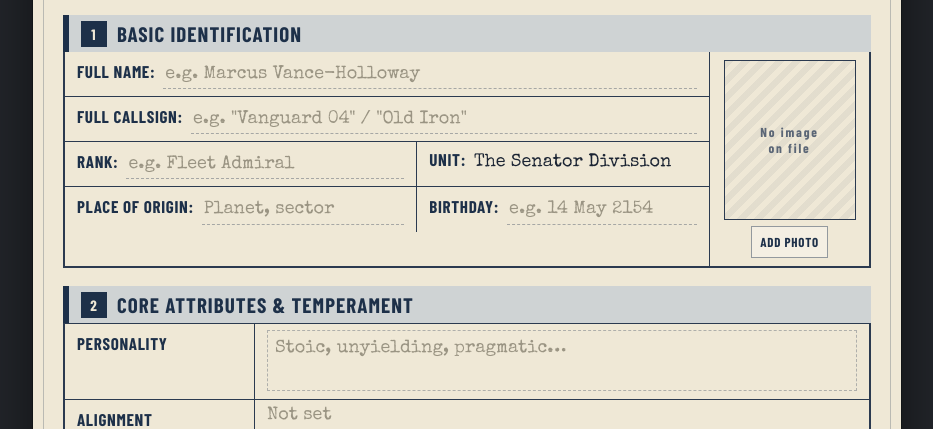
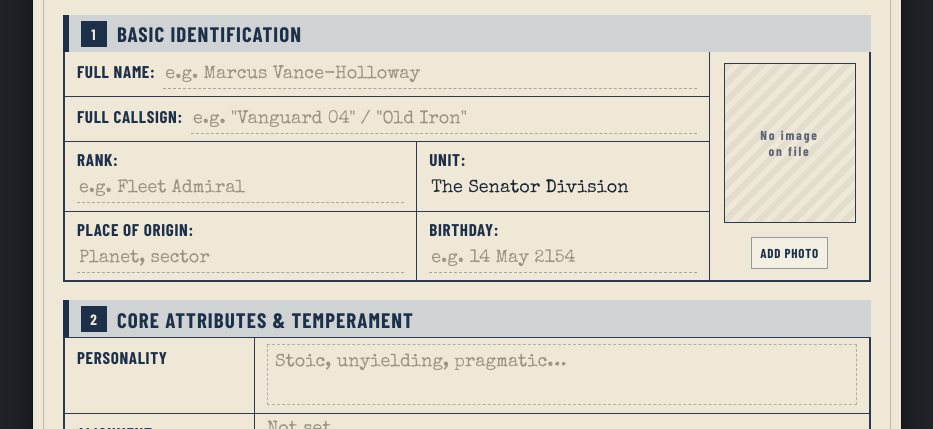
Before and after one commit to themoosen-lab/helldiver-dossier, a plain HTML site: page index.html in a window 1280 px wide. Shown: the part 303-732 px from the top of the page, without its empty margins (173-1106 px from the left). Drawn offline with nearby package versions, Linux system fonts and the light colour scheme; a web font is replaced by a local one.

Commit message:
Rank, Unit, Origin and Birthday answers all sit under their labels

```diff
--- a/index.html
+++ b/index.html
@@ -63,6 +63,11 @@
 .row.lore > .v { padding: 6px 12px 8px; min-width: 0; }
 .cell { display: flex; align-items: baseline; gap: 8px; padding: 7px 12px; min-width: 0; flex-wrap: wrap; }
 .cell.stack { display: block; }
+/* the four boxes beside the photo always put the answer under the label, so they line up whatever the value length */
+.row.split > .cell { display: block; }
+.row.split > .cell > .k { display: block; margin-bottom: 4px; }
+.row.split > .cell > .f, .row.split > .cell > .fixed { display: block; width: 100%; }
+.row.split > .cell > .fixed { padding: 3px 2px 3.5px; line-height: 1.35; }
 .k { font-family: var(--head); font-weight: 800; font-size: 17px; letter-spacing: .04em; text-transform: uppercase; color: var(--navy); white-space: nowrap; }
 .fixed { font-family: var(--type); font-size: 18px; color: var(--ink); }
 
```
